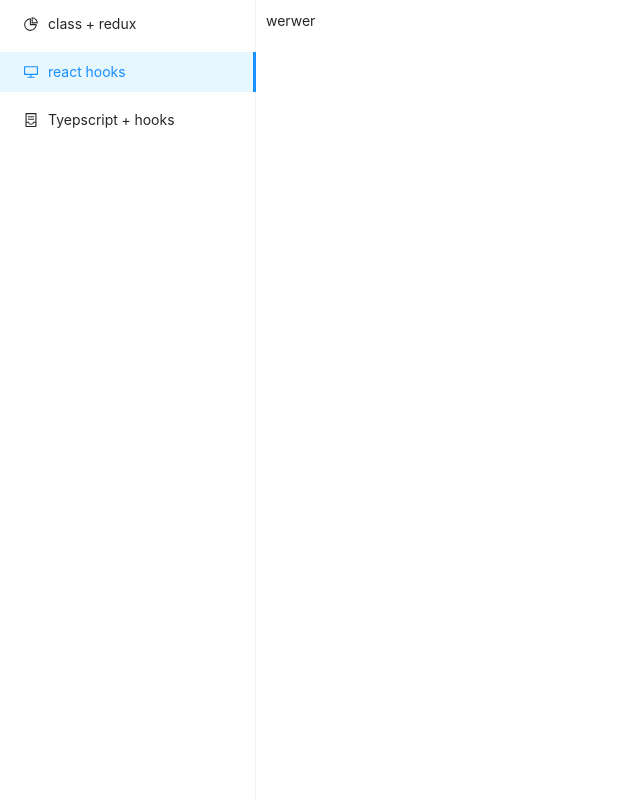
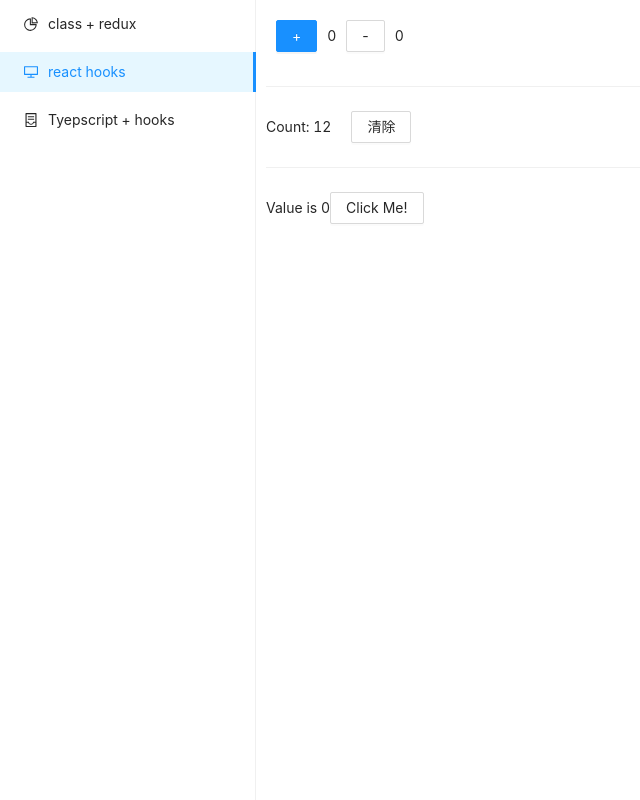
Before and after one commit to fang1995meng0714/react-redux-chunk, a React (Create React App) app: page /hooks in a window 1280 px wide. Shown: the whole page, without its empty margins (0-640 px from the left). Built offline with nearby package versions, Linux system fonts and the light colour scheme.

Commit message:
增加react-hooks案例

```diff
--- a/src/hooks-render/Demo.js
+++ b/src/hooks-render/Demo.js
@@ -1,9 +1,17 @@
 import React from 'react';
+import Demo1 from './demo/Demo1';
+import { Divider } from 'antd';
+import Demo2 from './demo/Demo2';
+import Demo3 from './demo/Demo3';
 
 function Demo() {
     return (
         <div className="container">
-            werwer
+            <Demo1></Demo1>
+            <Divider></Divider>
+            <Demo2></Demo2>
+            <Divider></Divider>
+            <Demo3></Demo3>
         </div>
     )
 }
--- /dev/null
+++ b/src/hooks-render/demo/Demo1.js
@@ -0,0 +1,27 @@
+import React, { useState, createContext, useContext } from 'react';
+import { Button } from 'antd';
+const Context = createContext();
+
+function Item1() {
+    const count = useContext(Context);
+    return(
+        <span style={{margin: "10px"}}>{count}</span>
+    )
+}
+
+function Demo1() {
+    const [count, setCount] = useState(0);
+
+    return (
+        <div className="container">
+            <Button type="primary" onClick={() => setCount(count + 1)}> + </Button>
+            <span style={{margin: "10px"}}>{count}</span>
+            <Button  onClick={() => setCount(count - 1)}> - </Button>
+            <Context.Provider value={count}>
+                <Item1></Item1>
+            </Context.Provider>
+        </div>
+    )
+}
+
+export default Demo1;
--- /dev/null
+++ b/src/hooks-render/demo/Demo2.js
@@ -0,0 +1,34 @@
+import React, {useState } from 'react';
+import { Button } from 'antd';
+import { useEffect } from 'react';
+let timer = null;
+
+function Demo2() {
+    const [count, setCount] = useState(7);
+
+    useEffect(() => {
+        document.title = count;
+    }, [count]);
+
+    useEffect(() => {
+        timer = setInterval(() => {
+            setCount(count + 1);
+        }, 1000);
+
+        return () => {
+            document.title = "componentWillUnmount";
+            clearInterval(timer);
+        }
+    })
+
+    return (
+        <div>
+            Count: {count}
+            <Button onClick={() => {
+                clearInterval(timer);
+            }} style={{marginLeft: "20px"}}> 清除 </Button>
+        </div>
+    )
+}
+
+export default Demo2;
--- /dev/null
+++ b/src/hooks-render/demo/Demo3.js
@@ -0,0 +1,28 @@
+import React, {useState, useEffect, useRef } from 'react';
+import { Button } from 'antd';
+
+function Demo3() {
+    const [value, setValue] = useState(0);
+    const timer = useRef(0);
+
+    useEffect(() => {
+        return () => {
+            window.clearTimeout(timer);
+        }
+    });
+
+    function dealClick() {
+        timer.current = window.setTimeout(() => {
+            setValue(100);
+        }, 5000);
+    }
+
+    return (
+        <div>
+            <span>Value is {value}</span>
+            <Button onClick={dealClick}>Click Me!</Button>
+        </div>
+    )
+}
+
+export default Demo3;
```
Also changed, not shown: src/index.js (+0 -8 lines).
